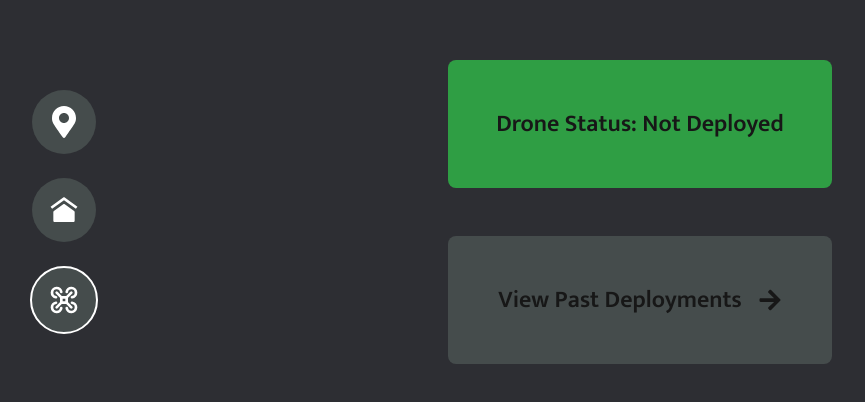
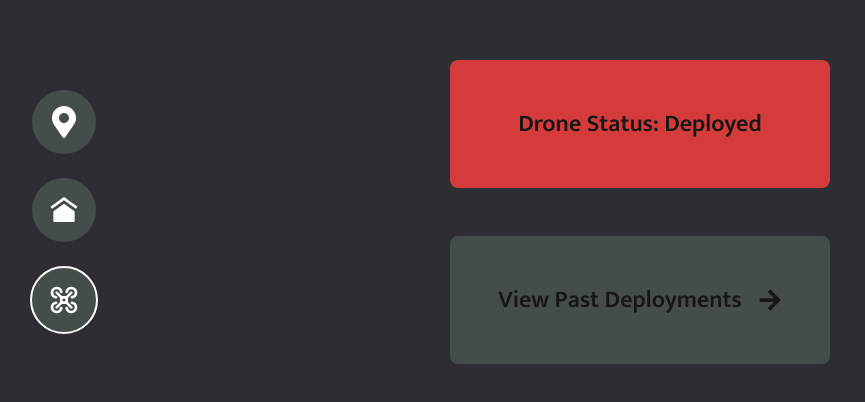
Before and after one commit to mclaughlin-d/Wildfire-Detection-Sensor-Network, a Next.js app in the folder frontend/: page /drone-control in a window 1280 px wide. Shown: the part 188-590 px from the top of the page, without its empty margins (0-865 px from the left). Built offline with nearby package versions, Linux system fonts and the light colour scheme.

Commit message:
Drone status active

```diff
--- a/frontend/app/drone-control/page.tsx
+++ b/frontend/app/drone-control/page.tsx
@@ -4,7 +4,7 @@ import { useState } from "react";
 import { FaArrowRight } from "react-icons/fa";
 
 export default function DroneControl() {
-  const [droneStatus, setDroneStatus] = useState<boolean>(false);
+  const [droneStatus, setDroneStatus] = useState<boolean>(true);
   return (
     <div className="flex items-center justify-center min-h-screen">
       <div className="grid grid-rows-2 mt-20 mb-20 gap-4">
```
